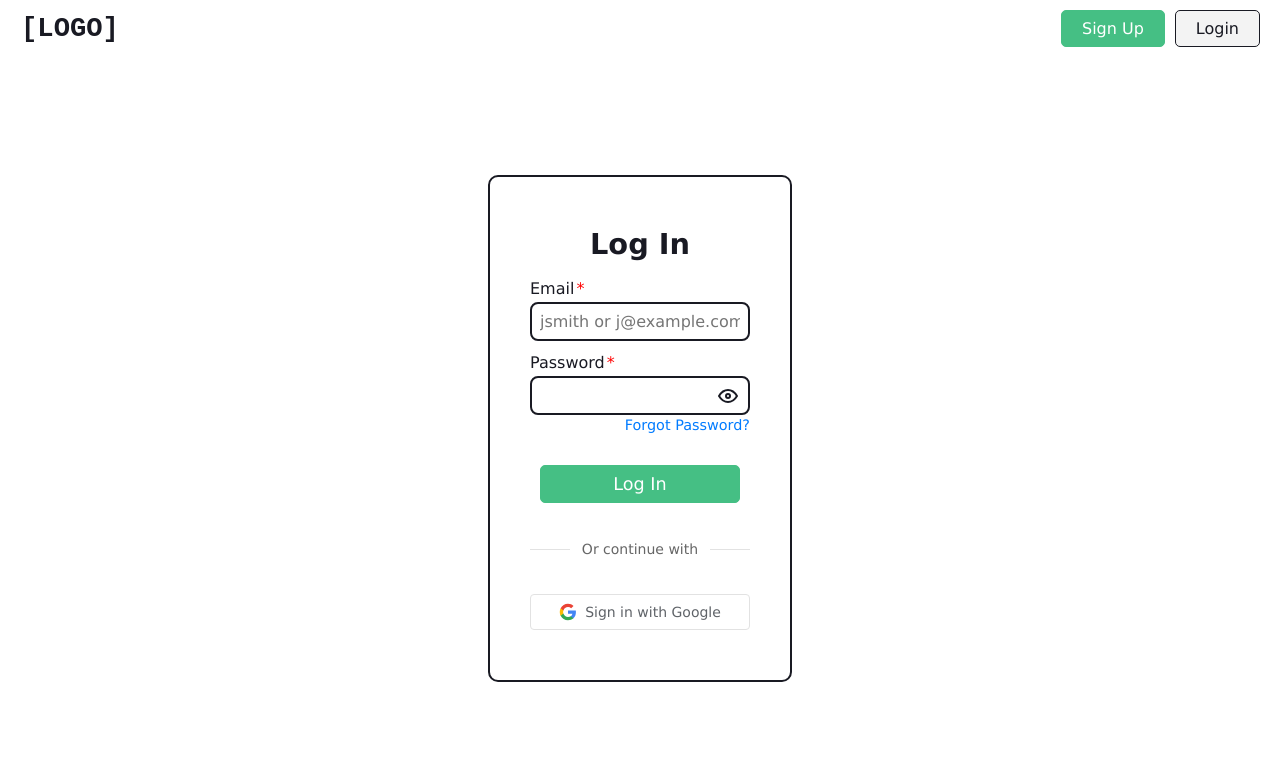
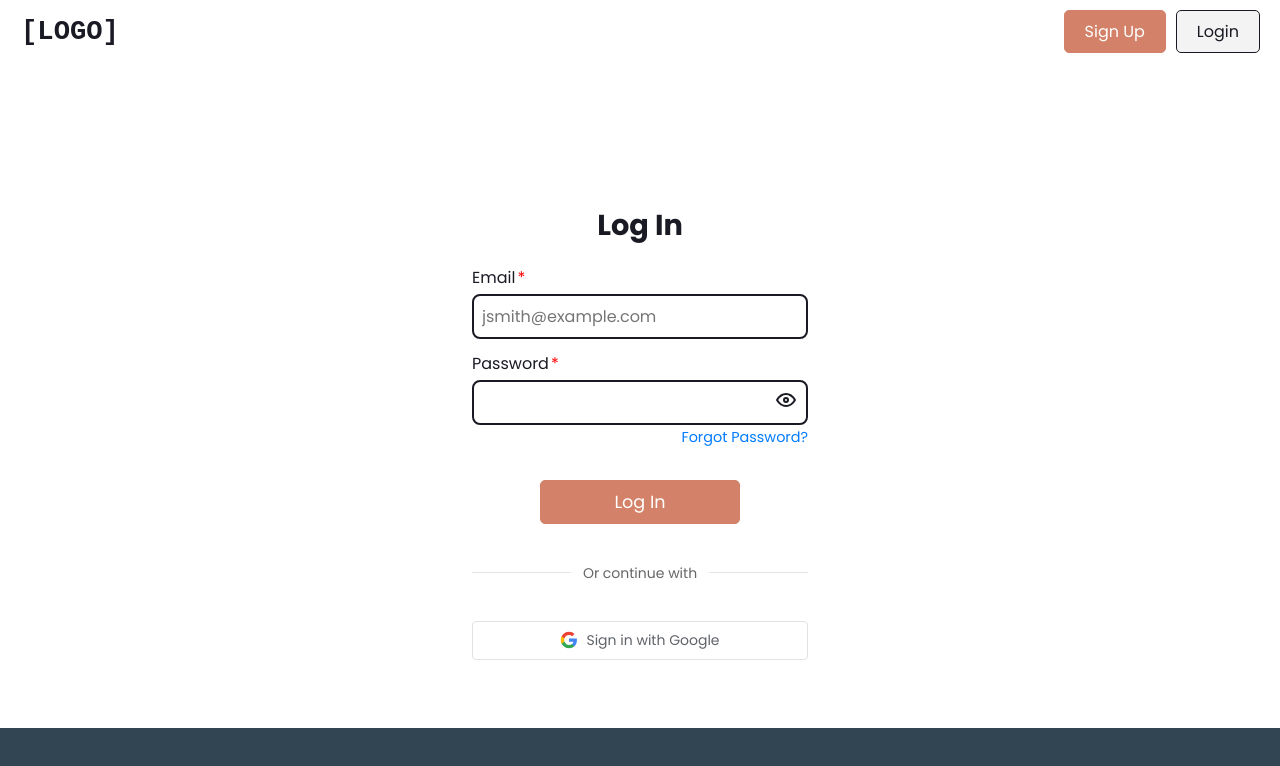
Before and after one commit to bbrockbrown/js-frontend, a React (Vite) app: page /login in a window 1280 px wide. Shown: the top 766 px of the page. Built offline with nearby package versions, Linux system fonts and the light colour scheme; no server answers.

Commit message:
footer done; should stay at bottom

```diff
--- a/index.html
+++ b/index.html
@@ -5,6 +5,9 @@
     <link rel="icon" type="image/svg+xml" href="/vite.svg" />
     <meta name="viewport" content="width=device-width, initial-scale=1.0" />
     <title>js-frontend</title>
+    <link rel="preconnect" href="https://fonts.googleapis.com">
+    <link rel="preconnect" href="https://fonts.gstatic.com" crossorigin>
+    <link href="https://fonts.googleapis.com/css2?family=Poppins:ital,wght@0,100;0,200;0,300;0,400;0,500;0,600;0,700;0,800;0,900;1,100;1,200;1,300;1,400;1,500;1,600;1,700;1,800;1,900&display=swap" rel="stylesheet">
   </head>
   <body>
     <div id="root"></div>
--- a/src/App.css
+++ b/src/App.css
@@ -1,6 +1,8 @@
 /* global color presets */
 :root {
   --primary-green: #45bf84;
+  --primary-blue: #314552;
+  --primary-orange: #d38269;
   --secondary-lightgrey: #f3f3f3;
   --darkgrey: #747474;
   --white: #fff;
@@ -8,6 +10,6 @@
 }
 
 * {
-  font-family: Verdana, sans-serif;
+  font-family: "Poppins", sans-serif;
   color: var(--text);
 }
--- a/src/App.jsx
+++ b/src/App.jsx
@@ -18,6 +18,7 @@ import './App.css';
 
 export default function App() {
   return (
+    <>
     <UserProvider>
       <BrowserRouter>
         <Routes>
@@ -40,5 +41,6 @@ export default function App() {
         </Routes>
       </BrowserRouter>
     </UserProvider>
+    </>
   );
 }
--- a/src/common/components/atoms/Button.jsx
+++ b/src/common/components/atoms/Button.jsx
@@ -10,8 +10,8 @@ const ButtonBase = styled.button`
 `;
 
 const ButtonPrimary = styled(ButtonBase)`
-  background-color: var(--primary-green);
-  border-color: var(--primary-green);
+  background-color: var(--primary-orange);
+  border-color: var(--primary-orange);
   color: var(--white);
 `;
 
--- a/src/common/components/form/Form.js
+++ b/src/common/components/form/Form.js
@@ -4,7 +4,6 @@ export const Form = styled.form`
   display: flex;
   flex-direction: column;
   gap: 12px;
-  border: solid 2px var(--text);
   padding: 50px 40px;
   border-radius: 10px;
   text-align: center;
--- /dev/null
+++ b/src/pages/account/Footer.jsx
@@ -0,0 +1,19 @@
+const Footer_Primary = () => (
+  <footer
+    style={{
+      backgroundColor: "var(--primary-blue)",
+      borderTop: "2px solid var(--primary-blue)",
+      position: "fixed",
+      width: "100%",
+      left: 0,
+      height: "70px",
+      bottom: 0,
+      color: "var(--primary-blue)"
+    }}
+  >
+  </footer>
+);
+
+export default function Footer() {
+    return <Footer_Primary />;
+};
--- a/src/pages/account/Login.jsx
+++ b/src/pages/account/Login.jsx
@@ -9,7 +9,7 @@ import { Input } from '@/common/components/form/Input';
 import SubmitButton from '@/common/components/form/SubmitButton';
 import { RedSpan } from '@/common/components/form/styles';
 import { useUser } from '@/common/contexts/UserContext';
-
+import Footer  from '@/pages/account/Footer'
 import { StyledPage } from './styles';
 
 const StyledLink = styled(Link)`
@@ -23,6 +23,7 @@ const StyledLink = styled(Link)`
     text-decoration: underline;
   }
 `;
+
 
 // Firebase Error Codes are quite unreadable, so map them to our own user-friendly messages. Add more cases as needed.
 function mapAuthCodeToMessage(authCode) {
@@ -83,7 +84,7 @@ export default function Login() {
         <Input.Text
           title='Email'
           name='email'
-          placeholder='jsmith or j@example.com'
+          placeholder='jsmith@example.com'
           value={formState.email}
           onChange={handleChange}
           required
@@ -105,6 +106,9 @@ export default function Login() {
           text='Sign in with Google'
         />
       </Form>
+      <div style={{ display: "flex", justifyContent: "flex-start" }}>
+        <Footer />
+      </div>
     </StyledPage>
   );
 }
--- a/src/pages/account/styles.js
+++ b/src/pages/account/styles.js
@@ -26,4 +26,5 @@ export const StyledButton = styled(Button.Primary)`
   padding-right: 30px;
   margin-left: auto;
   margin-right: auto;
+  color: --cworange;
 `;
```
Also changed, not shown: 1 other file (tests, documents, lock files or other folders).
